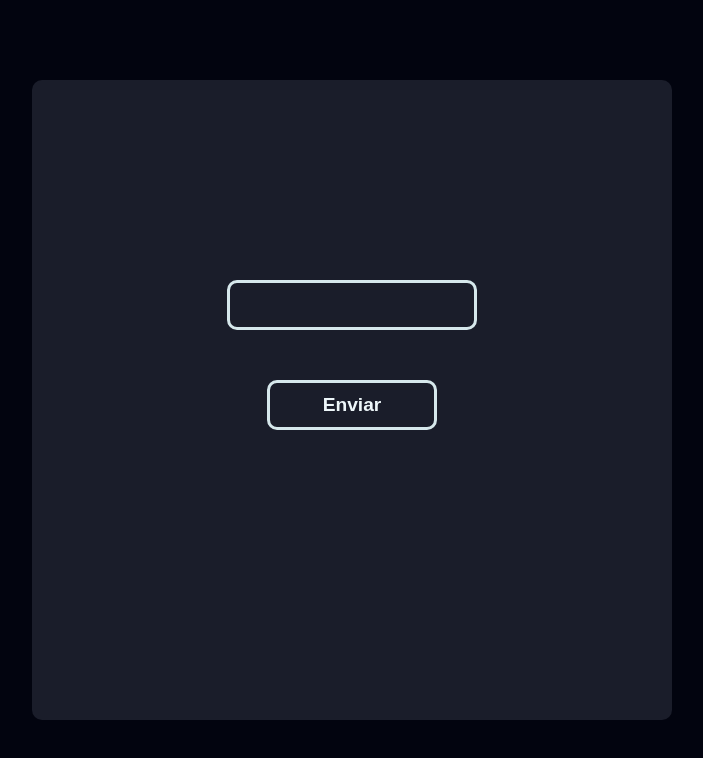
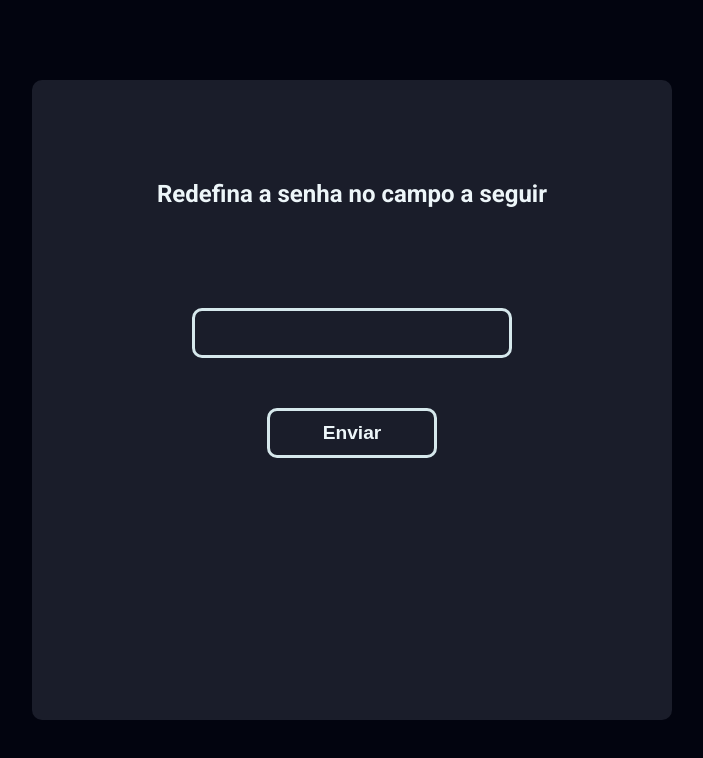
Before and after one commit to Joao-Habib-da-Silva/spumanovo, a plain HTML site: page Pages/redefinir.html in a window 1280 px wide. Shown: the whole page, without its empty margins (288-991 px from the left). Drawn offline with nearby package versions, Linux system fonts and the light colour scheme.

Commit message:
atualizando conteudo de email

```diff
--- a/Assets/CSS/esqueci.css
+++ b/Assets/CSS/esqueci.css
@@ -31,7 +31,7 @@
 input {
     background-color: var(--dark-light);
     border: 4px solid var(--light-dark);
-    width: 250px;
+    width: 100%;
     height: 50px;
     color: var(--light);
     padding-left: 20px;
--- a/Assets/CSS/redefinir.css
+++ b/Assets/CSS/redefinir.css
@@ -12,11 +12,17 @@
     text-align: center;
     padding-top: 200px;
 }
+h1 {
+    font-family: "roboto";
+    margin-top: -100px;
+    margin-bottom: 100px;
+    font-size: 1.5rem;
+}
 input {
     background-color: var(--dark-light);
     border: 3px solid var(--light-dark);
     height: 50px;
-    width: 250px;
+    width: 50%;
     border-radius: 10px;
     margin-bottom: 50px;
 }
--- a/Assets/Javascript/esqueci.js
+++ b/Assets/Javascript/esqueci.js
@@ -32,7 +32,7 @@ async function enviarEmailRedefinicao() {
   try {
     const actionCodeSettings = {
       url: "https://joao-habib-da-silva.github.io/spumanovo/Pages/redefinir.html",
-      handleCodeInApp: true,
+      handleCodeInApp: false,
     };
 
     await sendPasswordResetEmail(auth, emailValue, actionCodeSettings);
--- a/Pages/redefinir.html
+++ b/Pages/redefinir.html
@@ -12,6 +12,7 @@
 <body>
     <div id="container">
         <div id="redefinir-senha">
+            <h1>Redefina a senha no campo a seguir</h1>
             <input type="password"  id="senha">
             <br>
             <button id="envio-de-senha">Enviar</button>
```
